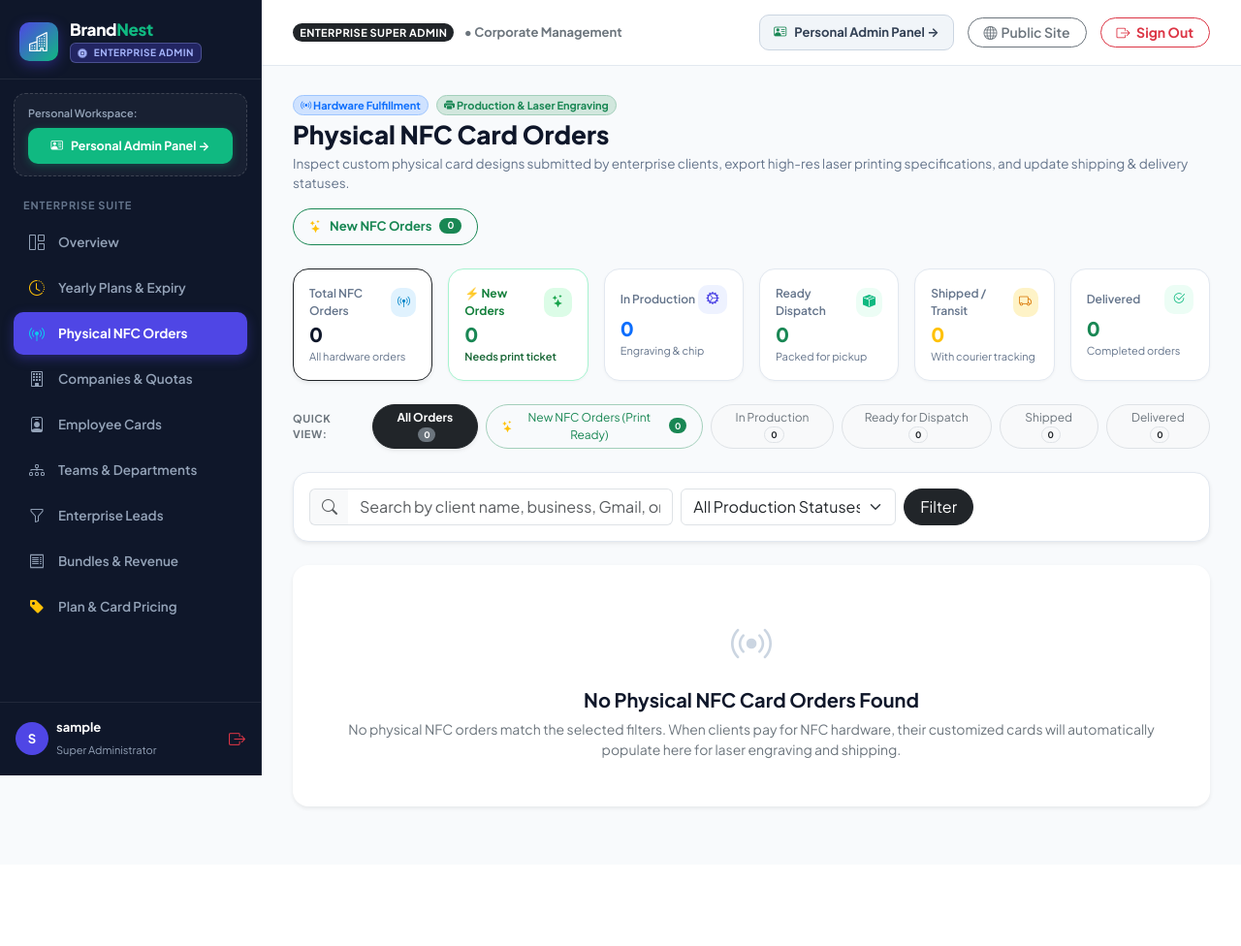
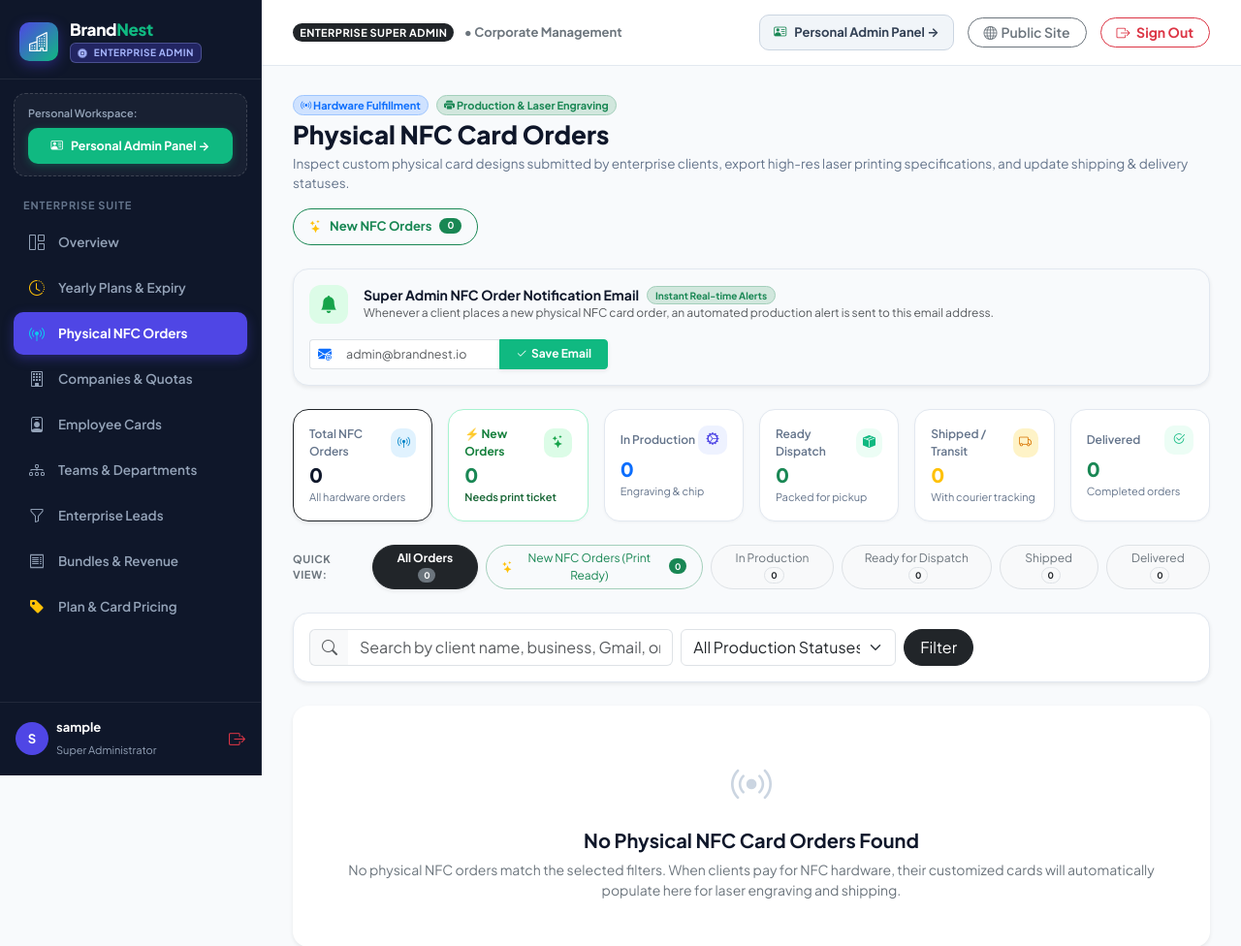
Before and after one commit to YaswanthManoj204/Brand, a Django app: page /enterprise-admin/nfc-orders/ in a window 1280 px wide. Shown: the top 976 px of the page at 97% size. Before the commit the page ends 835 px from the top, so only its background shows below. Run offline with Django 5.2, Linux system fonts and the light colour scheme; the visitor is signed in with stand-in values (Sample User, id 1); data that the repository does not hold is empty; some libraries are stand-ins or nearby versions.

Commit message:
feat(nfc): add super admin nfc order notification banner to enterprise console and ensure direct dispatch to configured email

```diff
--- a/backend/apps/frontend/views.py
+++ b/backend/apps/frontend/views.py
@@ -3896,6 +3896,15 @@ def enterprise_admin_nfc_orders(request):
         'Delivered'
     ]
 
+    company = CompanySettings.objects.filter(id=1).first() or CompanySettings.objects.first()
+    admin_notification_email = ''
+    if company and company.nfc_order_notification_email:
+        admin_notification_email = company.nfc_order_notification_email
+    elif company and company.contact_email:
+        admin_notification_email = company.contact_email
+    else:
+        admin_notification_email = getattr(settings, 'EMAIL_HOST_USER', 'orders@brandnest.in')
+
     return render(request, 'enterprise_admin/nfc_orders.html', {
         'active_ent_menu': 'nfc_orders',
         'orders': nfc_orders,
@@ -3905,6 +3914,7 @@ def enterprise_admin_nfc_orders(request):
         'filter_mode': filter_mode,
         'is_filtering_new': is_filtering_new,
         'status_options': status_options,
+        'admin_notification_email': admin_notification_email,
     })
 
 
--- a/backend/templates/enterprise_admin/nfc_orders.html
+++ b/backend/templates/enterprise_admin/nfc_orders.html
@@ -106,6 +106,35 @@
         <i class="bi bi-arrow-counterclockwise me-1"></i> View All Orders
       </a>
     {% endif %}
+  </div>
+</div>
+
+<!-- Super Admin NFC Order Email Notification Banner -->
+<div class="card shadow-sm rounded-4 border-0 p-3 mb-4" style="background:#F8FAFC;border:1px solid #E2E8F0 !important;">
+  <div class="d-flex flex-wrap align-items-center justify-content-between gap-3">
+    <div class="d-flex align-items-center gap-3">
+      <div style="width:40px;height:40px;border-radius:12px;background:#DCFCE7;color:#16A34A;display:flex;align-items:center;justify-content:center;font-size:18px;flex-shrink:0;">
+        <i class="bi bi-bell-fill"></i>
+      </div>
+      <div>
+        <div class="d-flex align-items-center gap-2">
+          <h6 class="mb-0 fw-bold" style="font-size:14px;color:#0F172A;">Super Admin NFC Order Notification Email</h6>
+          <span class="badge bg-success-subtle text-success border border-success-subtle rounded-pill px-2 py-0.5" style="font-size:10px;">Instant Real-time Alerts</span>
+        </div>
+        <p class="mb-0 text-muted" style="font-size:12px;">Whenever a client places a new physical NFC card order, an automated production alert is sent to this email address.</p>
+      </div>
+    </div>
+    <form method="post" action="{% url 'dashboard_nfc_notification_email_update' %}" class="d-flex align-items-center gap-2 flex-grow-1 flex-md-grow-0" style="max-width:440px;">
+      {% csrf_token %}
+      <input type="hidden" name="next" value="{{ request.get_full_path }}">
+      <div class="input-group input-group-sm">
+        <span class="input-group-text bg-white border-end-0 text-muted"><i class="bi bi-envelope-at-fill text-primary"></i></span>
+        <input type="email" name="nfc_notification_email" class="form-control border-start-0" placeholder="admin@brandnest.io" value="{{ admin_notification_email }}" required style="font-size:12.5px;">
+        <button type="submit" class="btn btn-sm btn-success fw-bold px-3 d-inline-flex align-items-center gap-1 shadow-sm" style="font-size:12px;background:#10B981;border-color:#10B981;">
+          <i class="bi bi-check2"></i> Save Email
+        </button>
+      </div>
+    </form>
   </div>
 </div>
 
```
Also changed, not shown: backend/apps/cards/notifications.py (+15 -13 lines).
